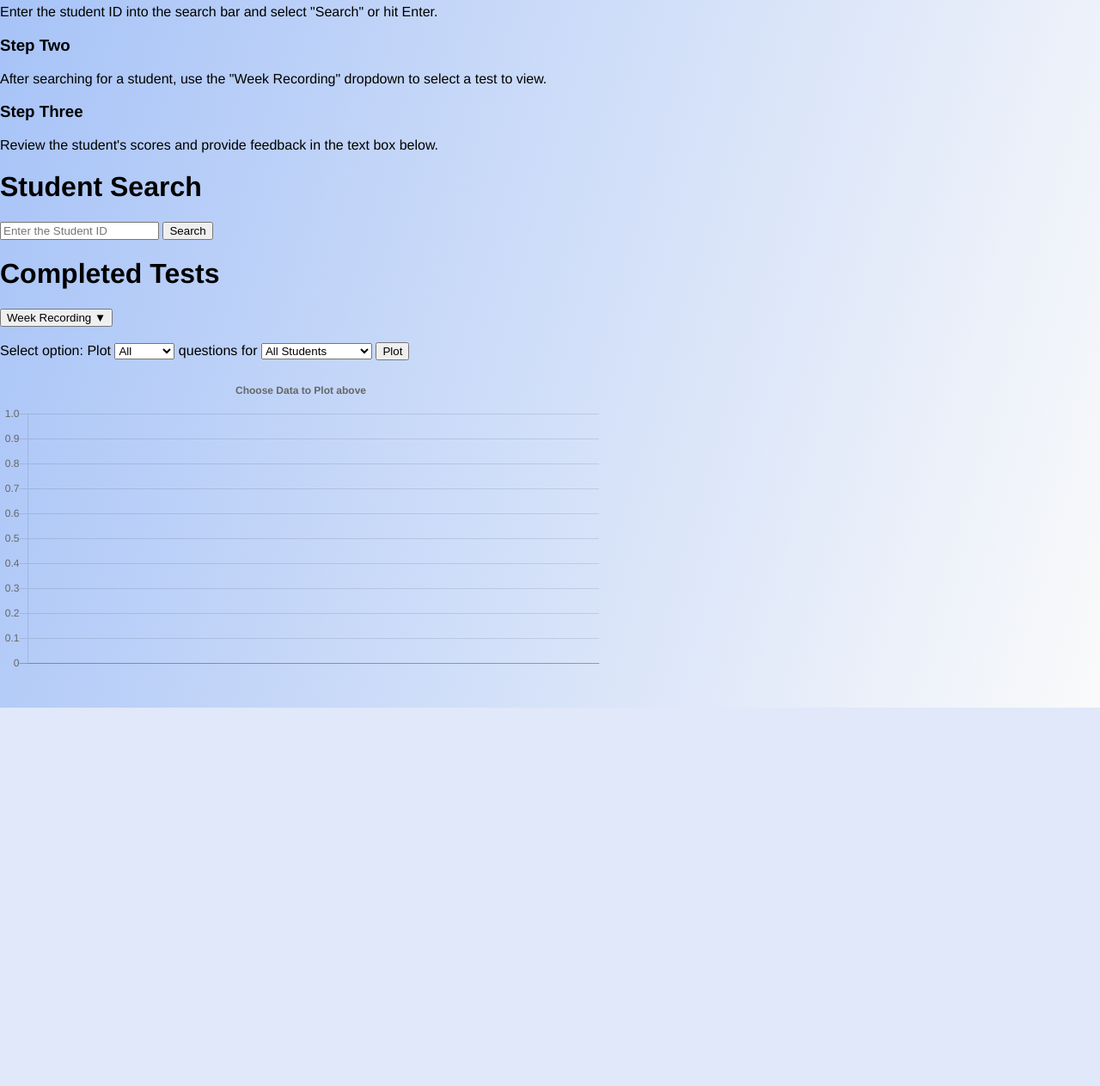
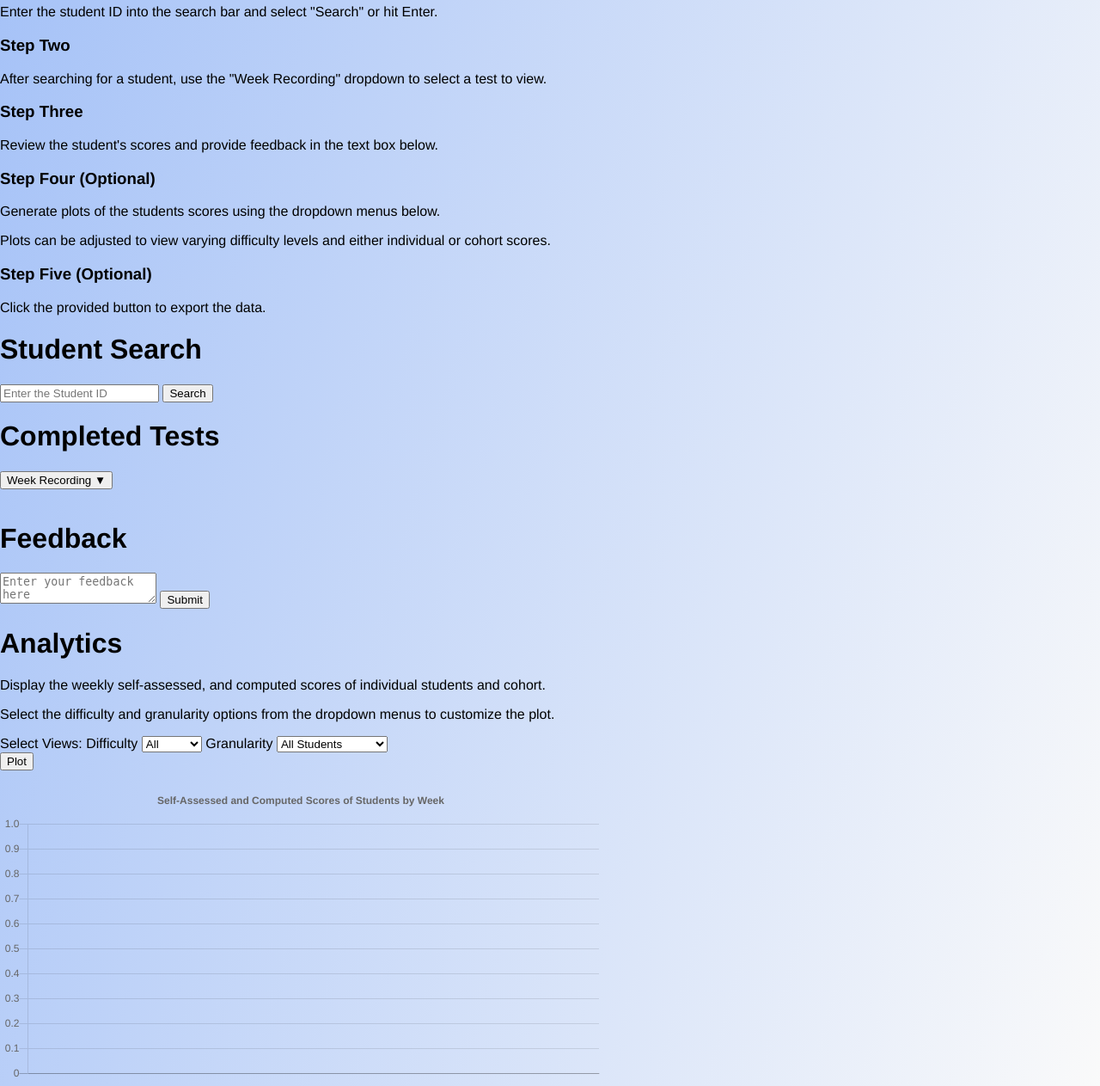
Before and after one commit to shadowblade11/CITS3200-Project, a Flask app: template app/templates/adminHome.html in a window 1280 px wide. Shown: the part 373-1636 px from the top of the page at 86% size. Before the commit the page ends 1196 px from the top, so only its background shows below. Run offline with Flask 3, Linux system fonts and the light colour scheme; the template is opened without the code that fills it, so the values that code supplies are empty; some web fonts are replaced.

Commit message:
AdminHome_Analytics css and reformatting

```diff
--- a/app/templates/adminHome.html
+++ b/app/templates/adminHome.html
@@ -17,6 +17,11 @@
     <p>After searching for a student, use the "Week Recording" dropdown to select a test to view.</p>
     <h3>Step Three</h3>
     <p>Review the student's scores and provide feedback in the text box below.</p>
+    <h3>Step Four (Optional)</h3>
+    <p>Generate plots of the students scores using the dropdown menus below.</p>
+    <p>Plots can be adjusted to view varying difficulty levels and either individual or cohort scores.</p>
+    <h3>Step Five (Optional)</h3>
+    <p>Click the provided button to export the data.</p>
 
   </div>
 </details>
@@ -40,14 +45,19 @@
 
     </div>
     <br>
-        <div id="feedback-box" style="display: none;"> <!--Display has to be none initially-->
+        <div id="feedback-box">
+          <h1>Feedback</h1><!--Display has to be none initially-->
           <textarea id="feedback-input" placeholder="Enter your feedback here"></textarea>
           <button id="submit-feedback">Submit</button>
         </div>
     </div>
-     <div>
-      <label for="selectOption">Select option:</label>
-      Plot
+    <div class="analytics">
+      <h1>Analytics</h1>
+      <p>Display the weekly self-assessed, and computed scores of individual students and cohort.</p>
+      <p>Select the difficulty and granularity options from the dropdown menus to customize the plot.</p>
+      <div class="analytics-content">
+        <label for="selectOption">Select Views:</label>
+        Difficulty
         <select id="difficulty">
           <option value="all">All</option>
           <option value="Easy">Easy</option>
@@ -55,14 +65,14 @@
           <option value="Hard">Hard</option>
           <!-- Add more student options as needed -->
         </select>
-      questions for
+        Granularity
         <select id="cohort-option">
           <option value="all">All Students</option>
           <option value="student">Searched Student</option>
           <!-- Add more student through js? -->
         </select>
-
-      <button onclick="plotScores()">Plot</button>
+      </div>
+      <button id="plot-graph" onclick="plotScores()">Plot</button>
     </div>
     <br>
 
@@ -100,6 +110,7 @@
 
     let resetResultsList = () => {
       dropdownButton.classList.add("empty");
+      dropdownButton.style.display = "flex";
       resultsContainer.innerHTML = "";
       feedback_box.style.display = "none";
     }
@@ -145,7 +156,7 @@
           }],
         title: {
           display: true,
-          text: "Choose Data to Plot above",
+          text: "Self-Assessed and Computed Scores of Students by Week",
         },}
     });
 
@@ -399,7 +410,7 @@
 
             dropdownButton.classList.remove("empty");
 
-            feedback_box.style.display= "block";
+            feedback_box.style.display= "flex";
             textarea_box.dataset.week = week;
             textarea_box.dataset.user = userID;
 
```
Also changed, not shown: app/static/adminHome.css (+45 -36 lines). Lines whose indentation alone changed are shown as unchanged.
